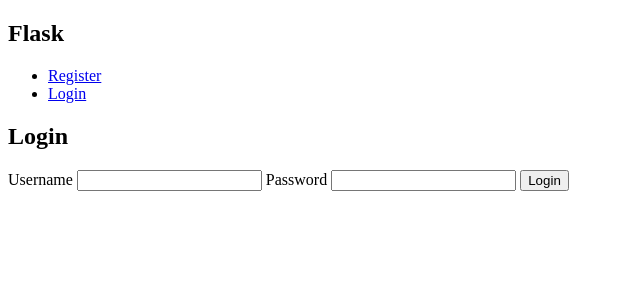
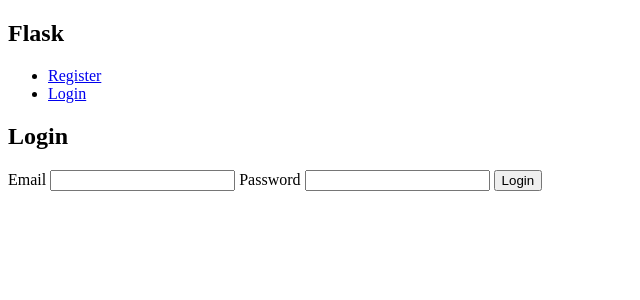
Before and after one commit to samkuria/Medi-AI, a Flask app: page /auth/login in a window 1280 px wide. Shown: the top 300 px of the page, without its empty margins (0-640 px from the left). Run offline with Flask 3, Linux system fonts and the light colour scheme.

Commit message:
Modify login forms

```diff
--- a/Flaskr/templates/auth/login.html
+++ b/Flaskr/templates/auth/login.html
@@ -5,8 +5,8 @@
 {% endblock %}
 {% block content %}
     <form method="post">
-        <label for="username">Username</label>
-        <input type="text" name="username" id="username" required>
+        <label for="email">Email</label>
+        <input type="email" name="email" id="email" required>
         <label for="password">Password</label>
         <input type="password" name="password" id="password" required>
         <input type="submit" value="Login">
--- a/Flaskr/templates/auth/register.html
+++ b/Flaskr/templates/auth/register.html
@@ -5,10 +5,12 @@
 {% endblock %}
 {% block content %}
     <form method="post">
-        <label for="username">Username</label>
-        <input type="text" name="username" id="username" required>
+        <label for="email">Email</label>
+        <input type="email" name="email" id="email" required>
         <label for="password">Password</label>
         <input type="password" name="password" id="password" required>
+        <label for="password-repeat">Repeat Password</label>
+        <input type="password" name="password-repeat" id="password-repeat" required>
         <input type="submit" value="Register">
     </form>
 {% endblock %}
```
